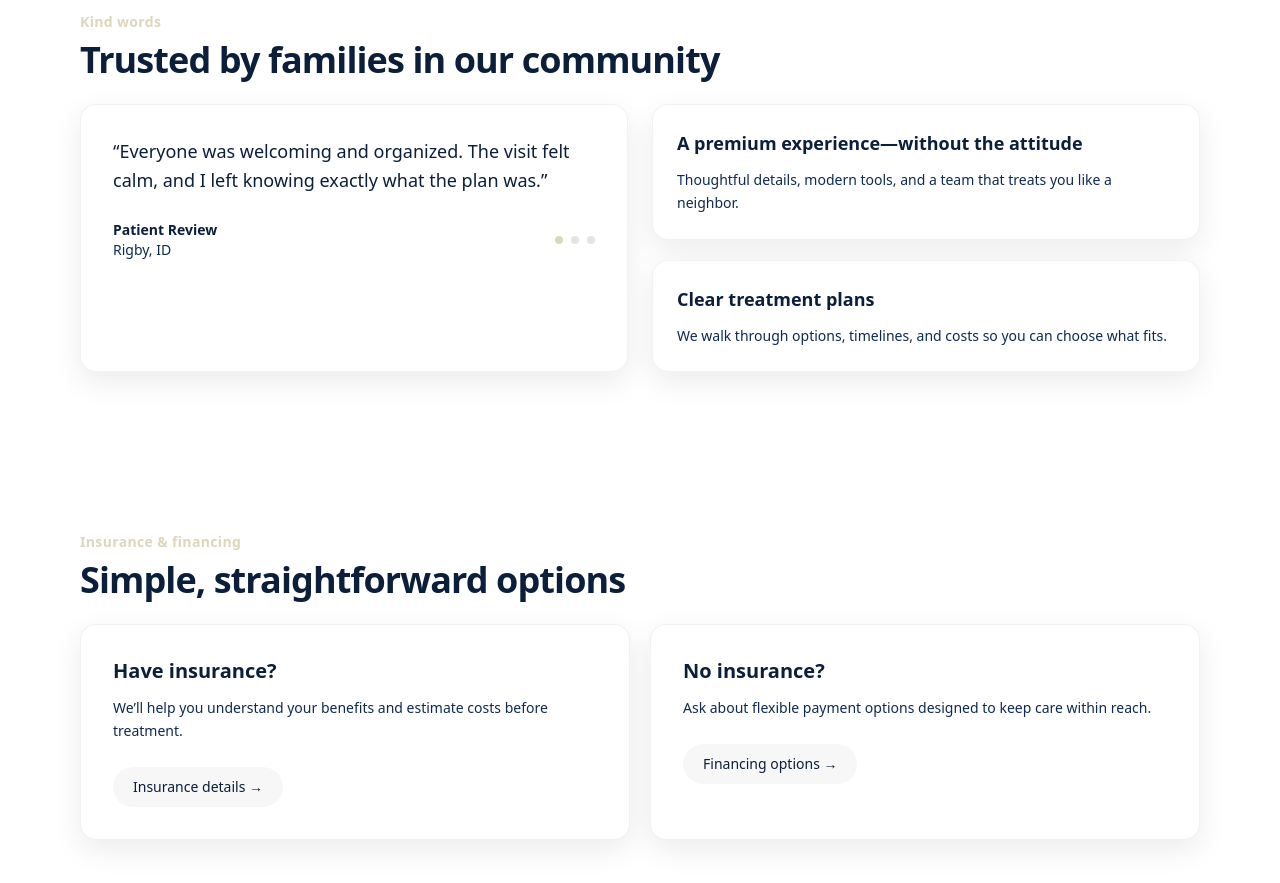
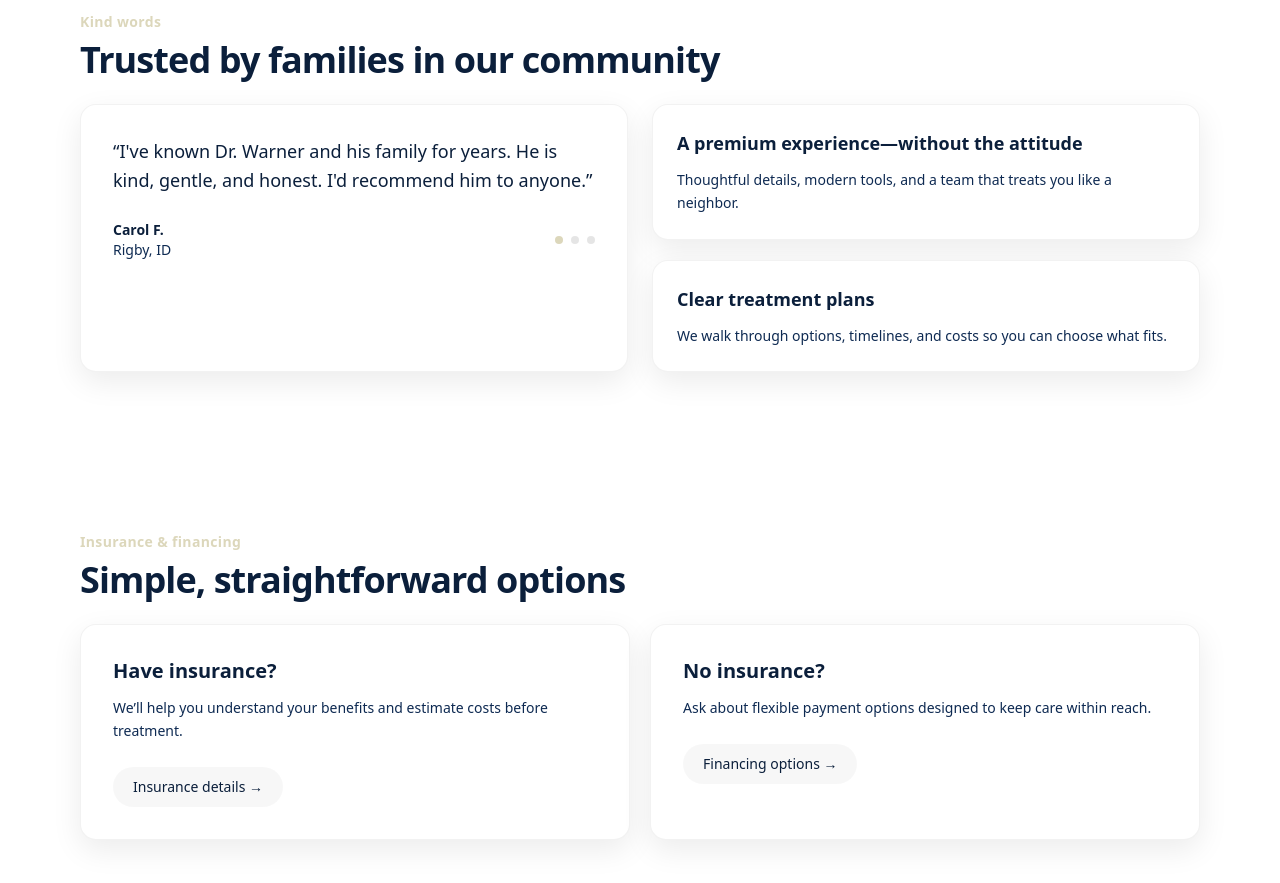
Before and after one commit to WarnerDental/warner-dental-next, a Next.js app: page / in a window 1280 px wide. Shown: the part 2520-3403 px from the top of the page. Built offline with nearby package versions, Linux system fonts and the light colour scheme.

Commit message:
Edit Reviews

```diff
--- a/app/page.tsx
+++ b/app/page.tsx
@@ -99,21 +99,21 @@ export default function HomePage() {
             quotes={[
               {
                 quote:
-                  "Everyone was welcoming and organized. The visit felt calm, and I left knowing exactly what the plan was.",
-                name: "Patient Review",
+                  "I've known Dr. Warner and his family for years. He is kind, gentle, and honest. I'd recommend him to anyone.",
+                name: "Carol F.",
                 location: "Rigby, ID"
               },
               {
                 quote:
-                  "Clear communication, gentle care, and no pressure. Exactly what I want in a dental office.",
-                name: "Patient Review",
-                location: "Jefferson County"
+                  "We've had some bad experiences at other offices. Don't get me wrong, everyone has been kind. But Dr. Warner is on a whole different level. The care we got was exceptional.",
+                name: "Jessie M.",
+                location: "Idaho Falls, ID"
               },
               {
                 quote:
-                  "They were great with my kids—patient, friendly, and efficient. Scheduling was easy too.",
-                name: "Patient Review",
-                location: "Ririe, ID"
+                  "Not a fan of the dentist. But Dr. Warner made me feel so comfotable. I feel like I've known him for years. I'll definitely be back.",
+                name: "John S.",
+                location: "Rigby, ID"
               }
             ]}
           />
```
